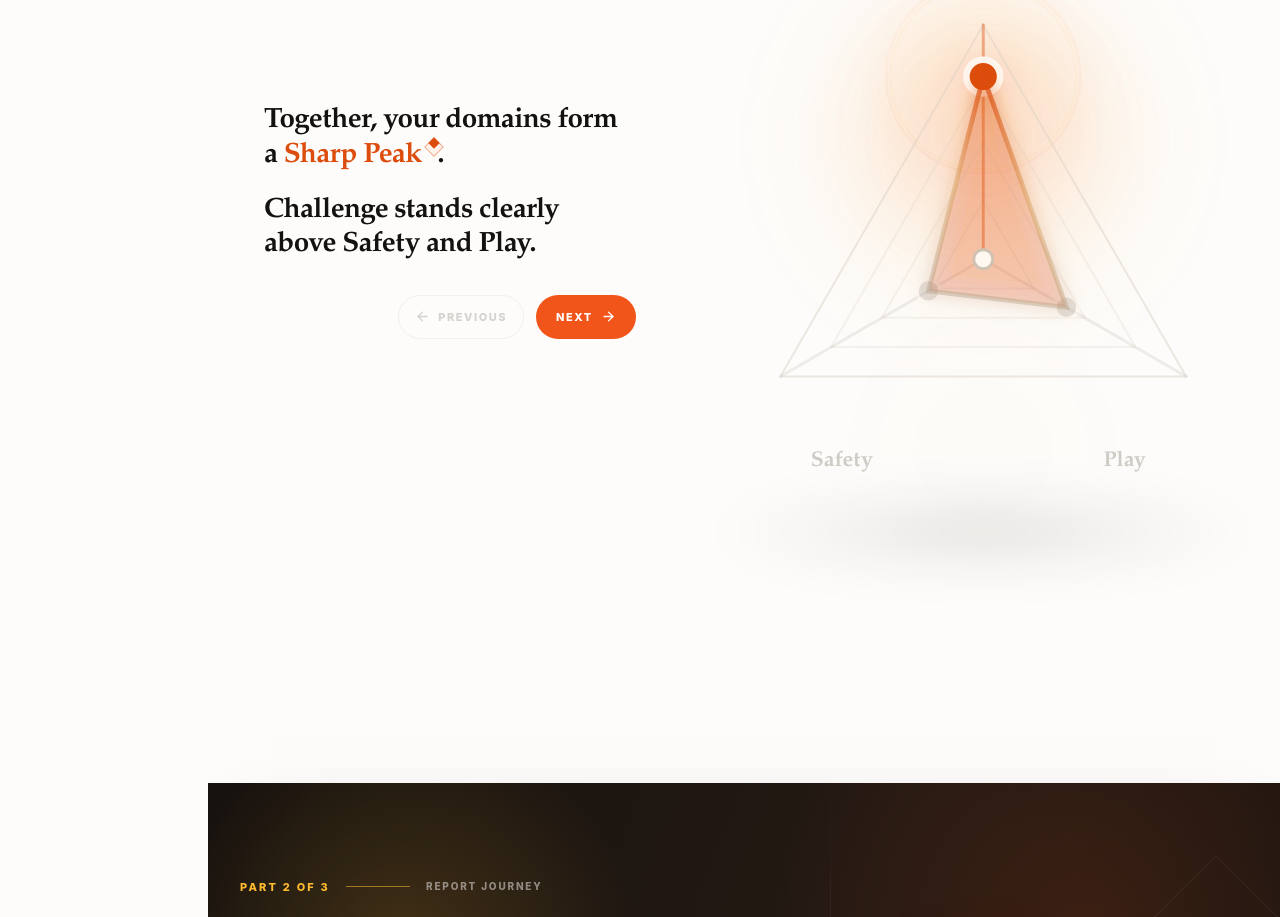
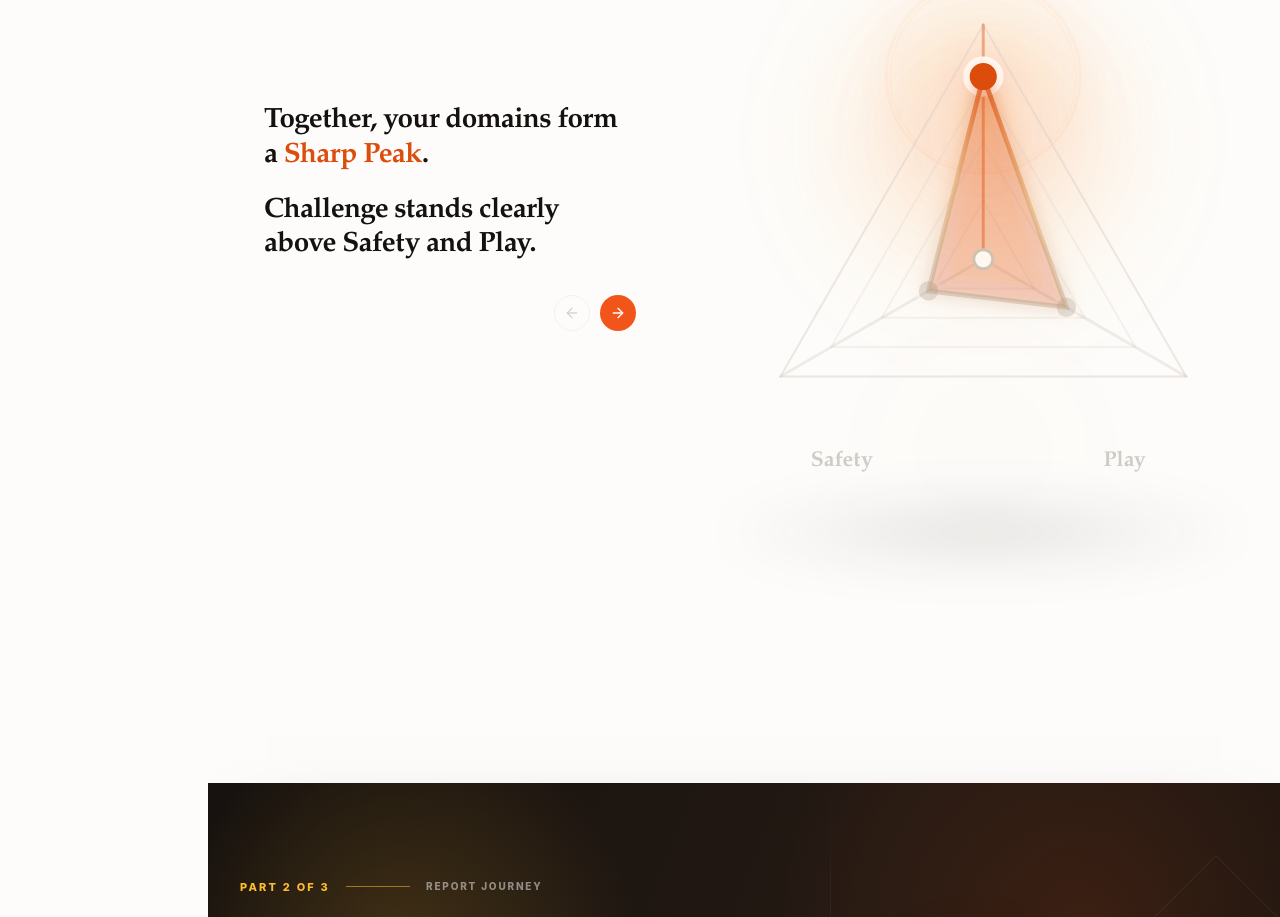
Before and after one commit to neurokrystal/report-design, a React (Vite) app: page / in a window 1280 px wide. Shown: the part 3920-4837 px from the top of the page. Built offline with nearby package versions, Linux system fonts and the light colour scheme.

Commit message:
Refine shape state controls

```diff
--- a/src/app/components/YourShape.tsx
+++ b/src/app/components/YourShape.tsx
@@ -188,13 +188,7 @@ function ShapeStateCopy({ state }: { state: number }) {
         >
           <span className="block">
             Together, your domains form a{' '}
-            <span className="relative inline-block pr-4 text-[#DC4C0C]">
-              Sharp Peak
-              <span className="absolute -right-1 top-0 inline-grid h-4 w-4 place-items-center" aria-hidden="true">
-                <span className="absolute h-3.5 w-3.5 rotate-45 border border-[#DC4C0C]/42 bg-[#FFF3EC]" />
-                <span className="absolute top-0 h-2 w-2 rotate-45 bg-[#DC4C0C]" />
-              </span>
-            </span>.
+            <span className="text-[#DC4C0C]">Sharp Peak</span>.
           </span>
           <span className="mt-5 block">Challenge stands clearly above Safety and Play.</span>
         </h2>
@@ -464,26 +458,24 @@ function StateArrowControls({
   className?: string;
 }) {
   return (
-    <div className={`flex justify-end gap-3 ${className}`}>
+    <div className={`flex justify-end gap-2.5 ${className}`}>
       <button
         type="button"
         onClick={onPrevious}
         disabled={activeState === 0}
-        className="inline-flex min-h-11 items-center gap-2 rounded-full border border-[#DCD2C6] bg-white/72 px-4 text-[11px] font-extrabold uppercase tracking-[0.14em] text-[#7A7168] transition-colors hover:bg-white disabled:cursor-default disabled:opacity-30 focus-visible:outline-none focus-visible:ring-2 focus-visible:ring-[#DC4C0C]/20"
+        className="grid h-9 w-9 place-items-center rounded-full border border-[#DCD2C6] bg-white/68 text-[#786F66] transition-colors hover:border-[#CBBFB2] hover:bg-white disabled:cursor-default disabled:opacity-28 focus-visible:outline-none focus-visible:ring-2 focus-visible:ring-[#DC4C0C]/18"
         aria-label="Previous shape state"
       >
-        <ArrowLeft size={15} strokeWidth={2.2} />
-        Previous
+        <ArrowLeft size={16} strokeWidth={2} />
       </button>
       <button
         type="button"
         onClick={onNext}
         disabled={activeState === stateNav.length - 1}
-        className="inline-flex min-h-11 items-center gap-2 rounded-full bg-[#F2551A] px-5 text-[11px] font-extrabold uppercase tracking-[0.14em] text-white shadow-[0_18px_34px_-26px_rgba(220,76,12,0.85)] transition-colors hover:bg-[#DC4C0C] disabled:cursor-default disabled:bg-[#D9D0C4] disabled:shadow-none focus-visible:outline-none focus-visible:ring-2 focus-visible:ring-[#DC4C0C]/25"
+        className="grid h-9 w-9 place-items-center rounded-full bg-[#F2551A] text-white shadow-[0_14px_24px_-20px_rgba(220,76,12,0.75)] transition-colors hover:bg-[#DC4C0C] disabled:cursor-default disabled:bg-[#D9D0C4] disabled:shadow-none focus-visible:outline-none focus-visible:ring-2 focus-visible:ring-[#DC4C0C]/22"
         aria-label="Next shape state"
       >
-        Next
-        <ArrowRight size={15} strokeWidth={2.2} />
+        <ArrowRight size={16} strokeWidth={2} />
       </button>
     </div>
   );
```
